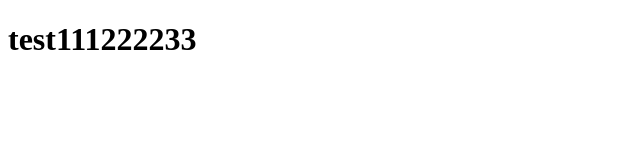
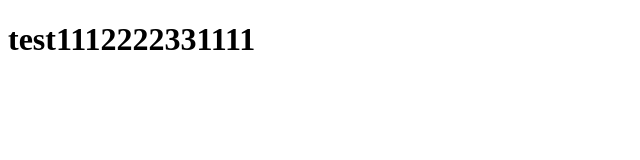
Before and after one commit to dadduri/test, a plain HTML site: page test1/WebContent/index.html in a window 1280 px wide. Shown: the full height of the page, 0-640 px from the left. Drawn offline with Linux system fonts and the light colour scheme.

Commit message:
add number

```diff
--- a/test1/WebContent/index.html
+++ b/test1/WebContent/index.html
@@ -6,7 +6,7 @@
 </head>
 <body>
 
-<h1>test111222233 </h1>
+<h1>test1112222331111 </h1>
 
 </body>
 </html>
```
